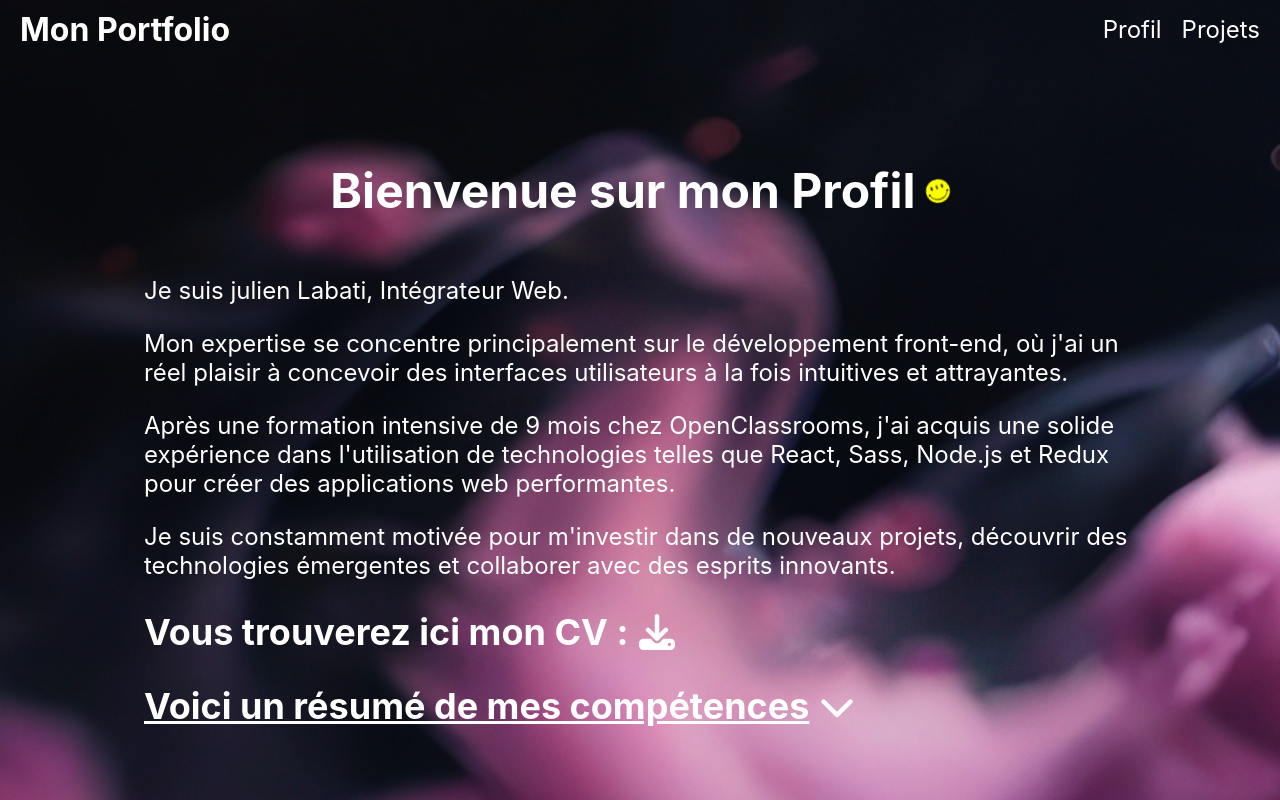
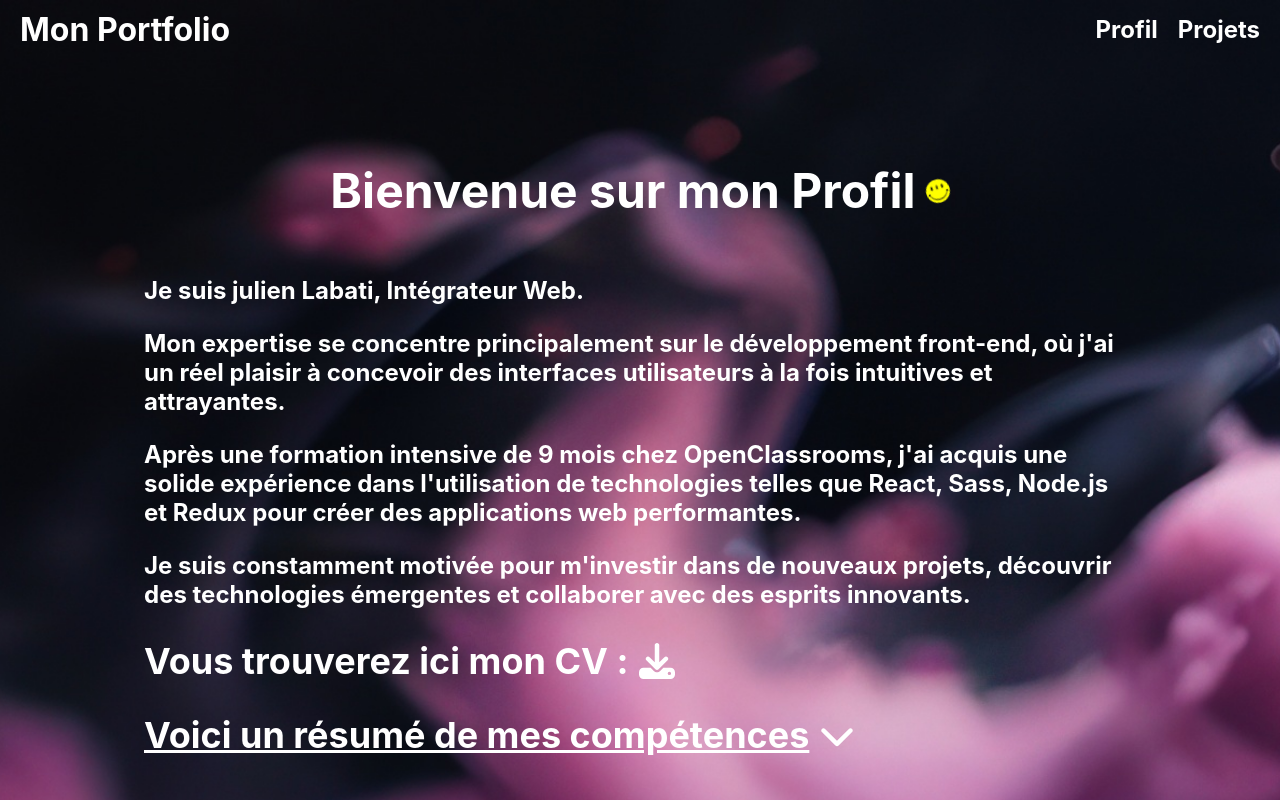
Before and after one commit to LabatiJulien/projet12, a React (Create React App) app in the folder portfolio/: page / in a window 1280 px wide. Shown: the top 800 px of the page. Built offline with nearby package versions, Linux system fonts and the light colour scheme.

Commit message:
Ajustement css

```diff
--- a/portfolio/src/App.css
+++ b/portfolio/src/App.css
@@ -16,6 +16,7 @@ html, body {
   animation: scrollBackground 250s linear infinite;
   color: white;
   transition: background 1s linear;
+  font-weight: bold;
 }
 
 #root {
--- a/portfolio/src/components/profil/Profil.css
+++ b/portfolio/src/components/profil/Profil.css
@@ -1,12 +1,12 @@
-/* Styles de base */
 .profil {
   display: flex;
   flex-direction: column;
   align-items: center;
   width: 100%;
   position: relative;
-  color: white;
+  color:white;
   font-size: 1.5rem;
+  font-weight: bold;
 }
 
 .profil .title-container {
--- a/portfolio/src/components/projets/Projets.css
+++ b/portfolio/src/components/projets/Projets.css
@@ -55,6 +55,7 @@
 .carte-projet a {
   color: white;
   text-decoration: none;
+  font-weight: bold;
 }
 
 .carte-projet a:hover {
```
